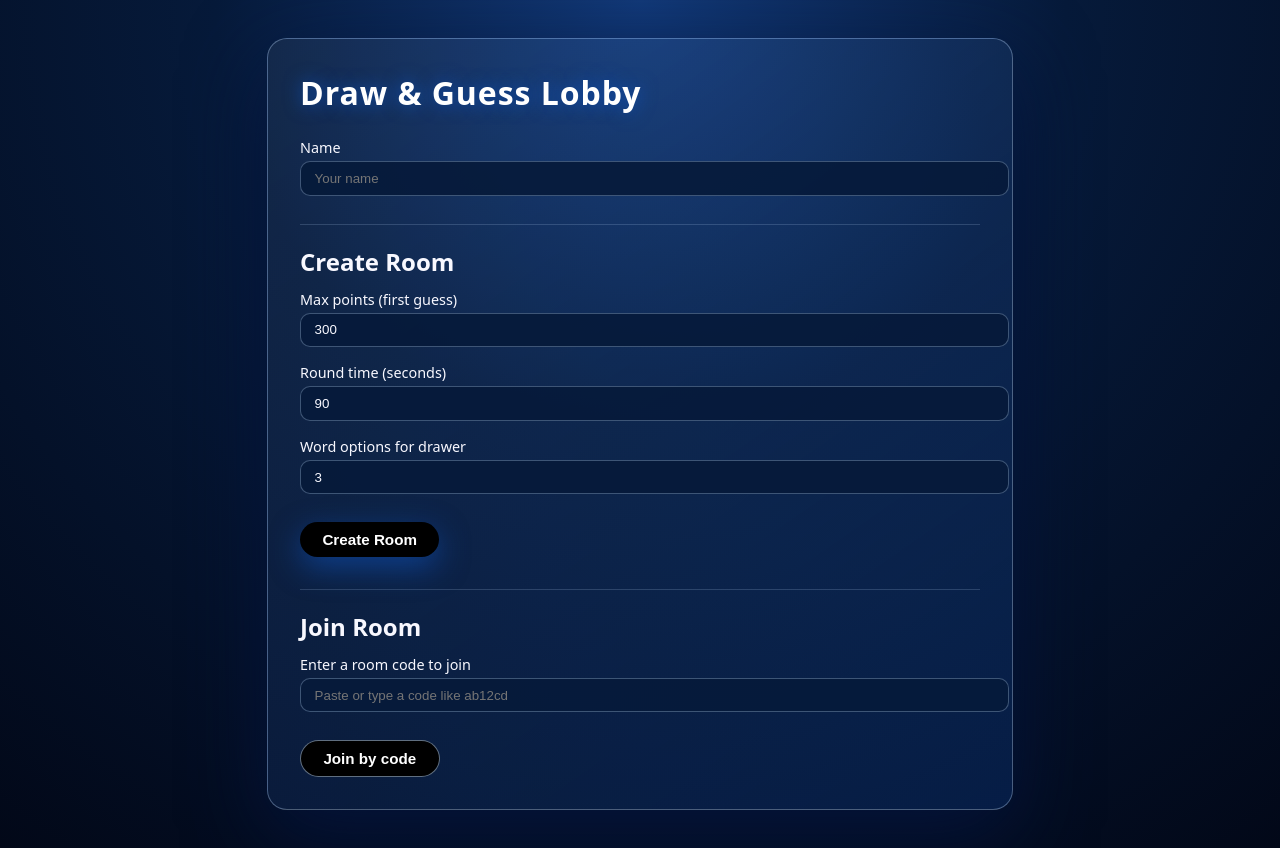
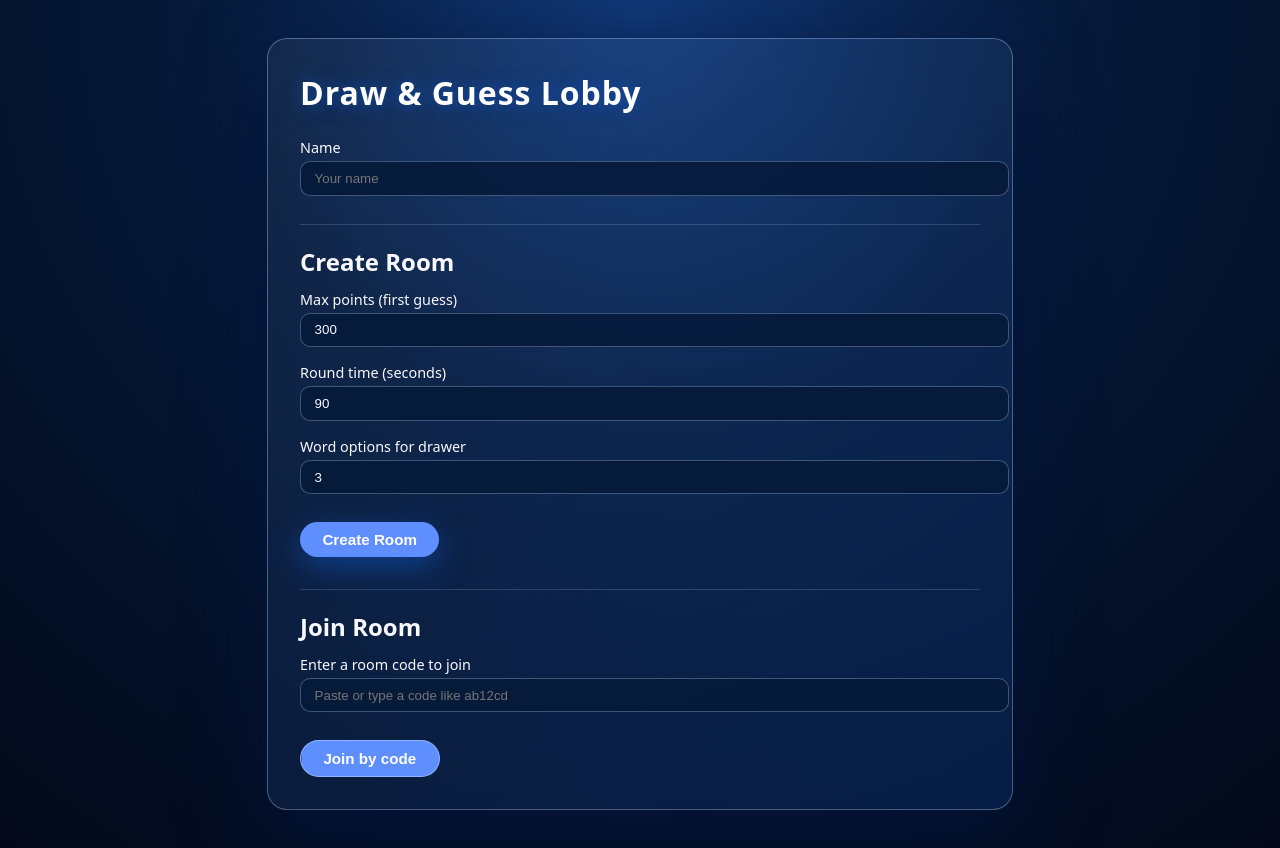
Before and after one commit to ramin201020/draw-and-guess, a React (Vite) app in the folder client/: page / in a window 1280 px wide. Built offline with nearby package versions, Linux system fonts and the light colour scheme; no server answers.

Commit message:
Add WARP.md project guidance
Co-Authored-By: Warp <agent@warp.dev>

```diff
--- a/client/src/styles.css
+++ b/client/src/styles.css
@@ -117,17 +117,56 @@ input:focus {
   z-index: 1;
 }
 
-/* Landing page main buttons: solid black with centered white text */
-.landing-main-btn {
-  background: #000000 !important;
+/* Landing page main buttons: light sierra blue base, black swipe on hover */
+.primary-btn.landing-main-btn,
+.secondary-btn.landing-main-btn {
+  position: relative;
+  overflow: hidden;
+  /* base state: solid light sierra blue background, white text */
+  background: var(--sierra-blue-light);
   color: #ffffff !important;
   display: inline-flex;
   align-items: center;
   justify-content: center;
+  transition: transform 0.08s ease, box-shadow 0.12s ease;
 }
 
-.landing-main-btn::after {
-  display: none;
+/* ensure all text inside landing buttons stays white */
+.landing-main-btn *,
+.landing-main-btn:hover * {
+  color: #ffffff !important;
+}
+
+/* text stays above the swipe layer */
+.primary-btn.landing-main-btn > *,
+.secondary-btn.landing-main-btn > * {
+  position: relative;
+  z-index: 1;
+}
+
+/* swipe layer: black bar that slides from left → right on hover */
+.primary-btn.landing-main-btn::after,
+.secondary-btn.landing-main-btn::after {
+  content: '';
+  position: absolute;
+  inset: 0;
+  background: #000000;
+  transform: translateX(-100%);
+  transition: transform 0.25s ease-out;
+  z-index: 0;
+}
+
+.primary-btn.landing-main-btn:hover::after,
+.secondary-btn.landing-main-btn:hover::after {
+  transform: translateX(0%);
+}
+
+/* subtle lift on hover and keep text white over black swipe */
+.primary-btn.landing-main-btn:hover,
+.secondary-btn.landing-main-btn:hover {
+  transform: translateY(-1px);
+  box-shadow: 0 14px 36px rgba(15, 82, 186, 0.8);
+  color: #ffffff;
 }
 
 .primary-btn:hover {
```
Also changed, not shown: package.json (added, +12 -0 lines), 1 other file (tests, documents, lock files or other folders).
